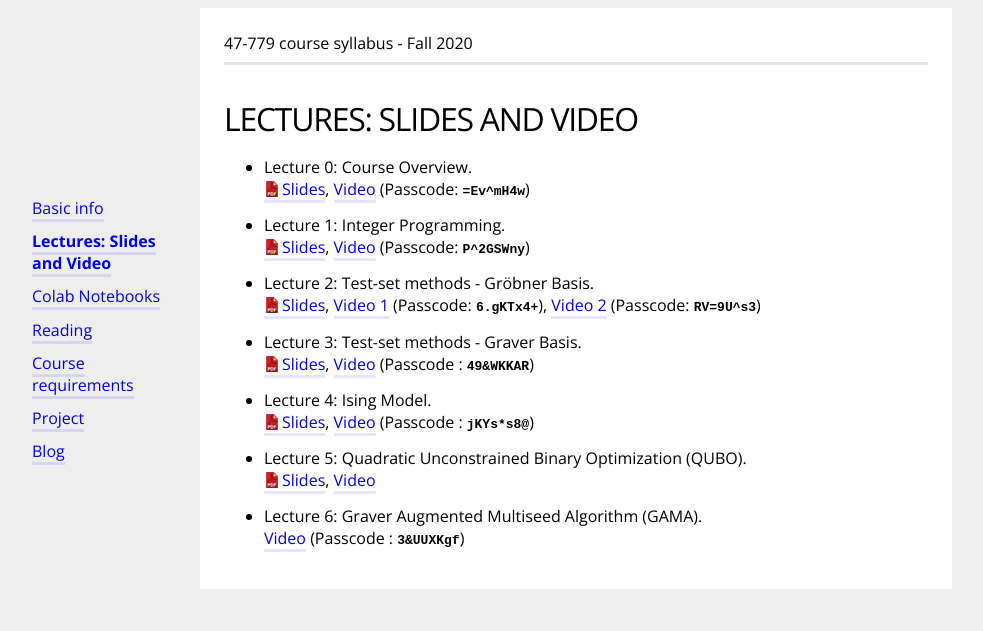
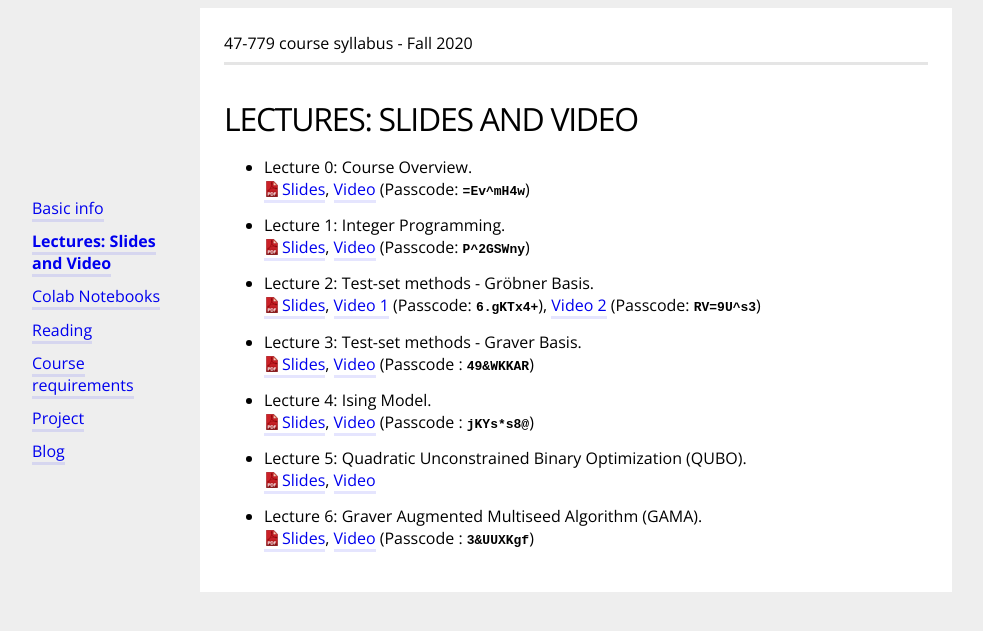
Before and after one commit to bernalde/QuIP, a Jekyll site: the page built from lecture.md, in a window 1280 px wide. Shown: the top 631 px of the page, without its empty margins (64-1047 px from the left). Built offline with Jekyll 4.4.1, drawn with Linux system fonts in a browser that asks for light colours.

Commit message:
Added link to slides

```diff
--- a/lecture.md
+++ b/lecture.md
@@ -40,5 +40,6 @@ Here you can access all the lecture slides and videos.
 [Video](https://youtu.be/v3D5jxi_2wM)
 
 - Lecture 6: Graver Augmented Multiseed Algorithm (GAMA).<br>
+<a href="47-779 Lecture 6 - Graver Augmented Multiseed Algorithm (GAMA).pdf" download>Slides</a>,
 [Video](https://cmu.zoom.us/rec/share/_oLw25EljDXFHdjcg3LQdHD09pdyNDQua8kKv9vEUnlxKbRk1XmsFXdGegiajaky.cfnaZLsRitlNKoNL)
 (Passcode : <kbd><strong>3&UUXKgf</strong></kbd>)
```
